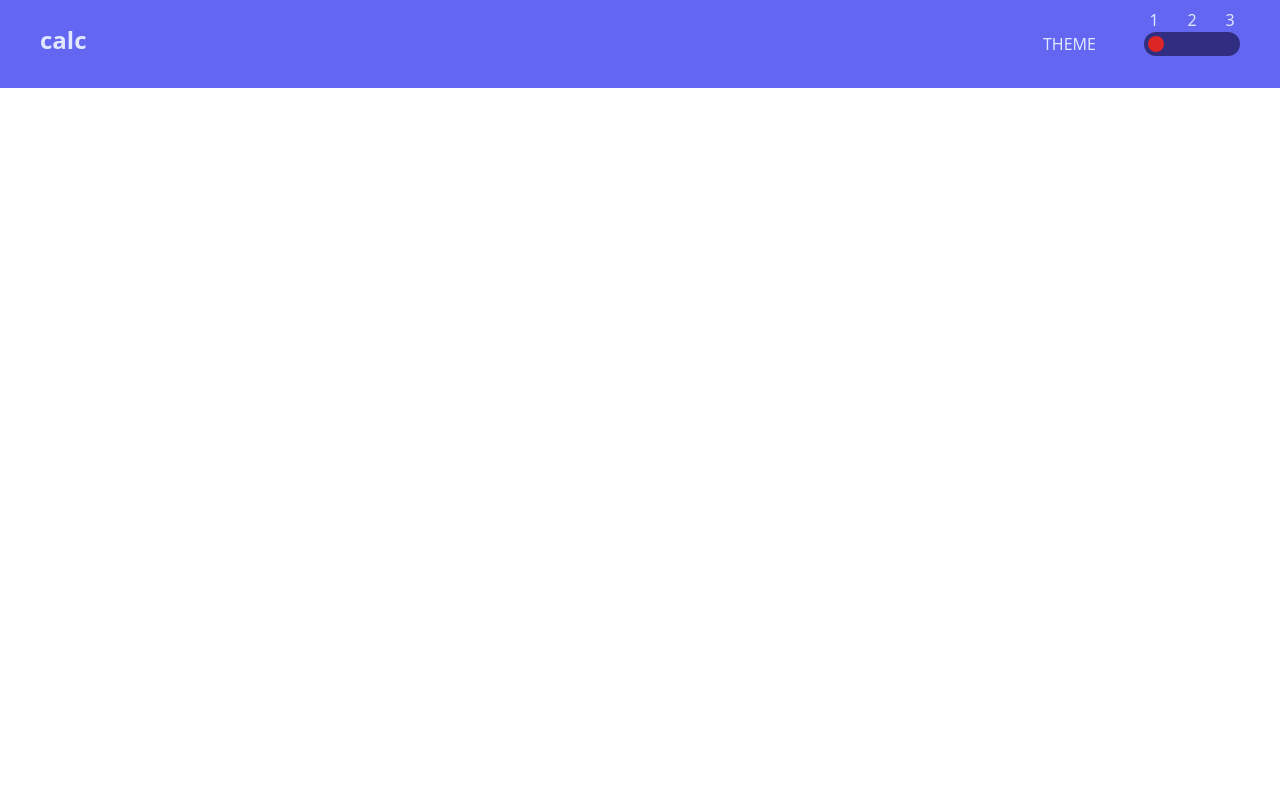
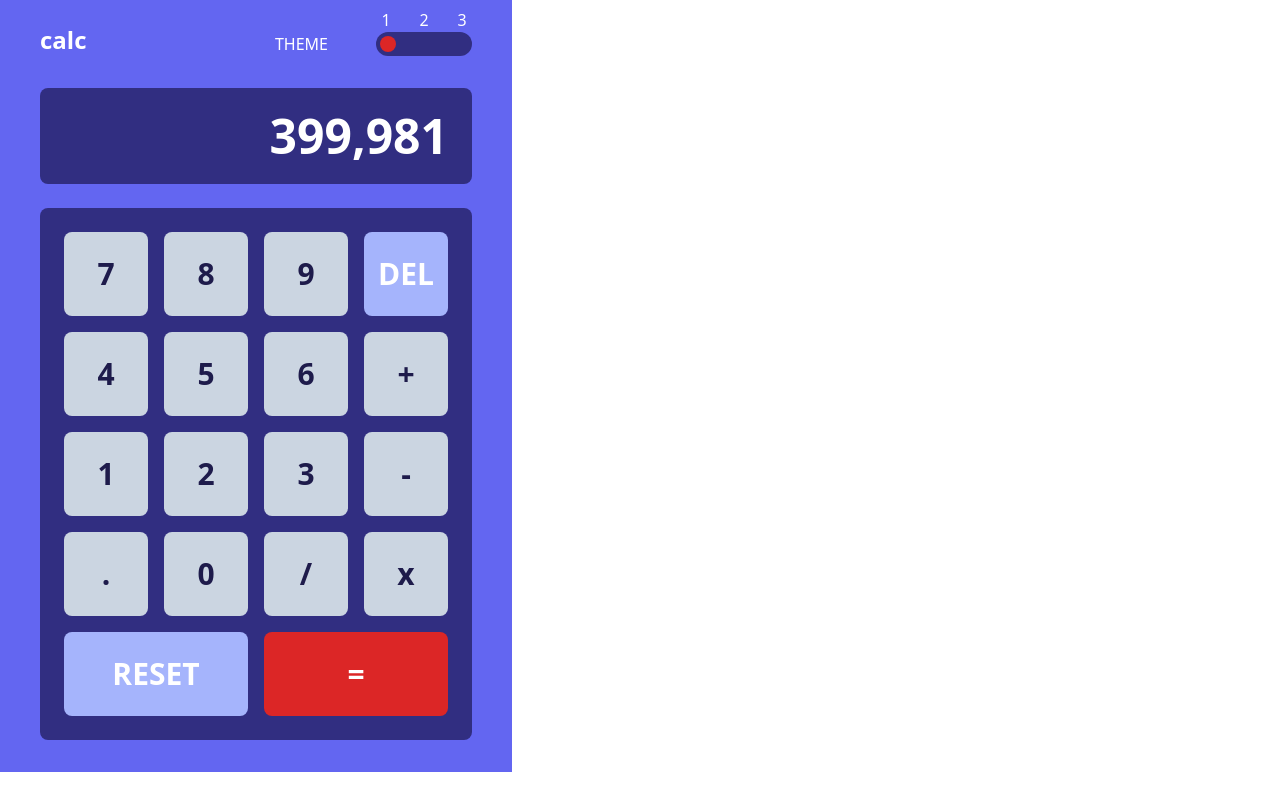
Before and after one commit to Kris1027/react-calculator-app, a React (Vite) app: page / in a window 1280 px wide. Built offline with nearby package versions, Linux system fonts and the light colour scheme.

Commit message:
create Main component and styled in first theme

```diff
--- a/src/App.jsx
+++ b/src/App.jsx
@@ -1,7 +1,13 @@
 import Header from "./ui/Header";
+import Main from "./ui/Main";
 
 function App() {
-  return <Header />;
+  return (
+    <div className="flex max-w-lg flex-col gap-y-6 bg-indigo-500 px-10 pb-8">
+      <Header />
+      <Main />
+    </div>
+  );
 }
 
 export default App;
--- a/src/ui/Header.jsx
+++ b/src/ui/Header.jsx
@@ -2,7 +2,7 @@ import SwitchThemer from "../components/SwitchThemer";
 
 function Header() {
   return (
-    <header className="flex items-center justify-between bg-indigo-500 px-10 pb-6 pt-4 text-indigo-100">
+    <header className="flex items-center justify-between pt-4 text-white">
       <h1 className="text-2xl font-bold">calc</h1>
       <SwitchThemer />
     </header>
--- /dev/null
+++ b/src/ui/Main.jsx
@@ -0,0 +1,67 @@
+function Main() {
+  return (
+    <main className="flex flex-col gap-y-6">
+      <div className="rounded-lg bg-indigo-900 p-6 text-end text-5xl font-bold text-white">
+        399,981
+      </div>
+      <div className="grid grid-cols-4 gap-4 rounded-lg bg-indigo-900 p-6 text-end text-3xl font-bold text-white">
+        <button className="rounded-lg bg-slate-300 py-6 text-indigo-950 hover:bg-slate-100 active:scale-95">
+          7
+        </button>
+        <button className="rounded-lg bg-slate-300 py-6 text-indigo-950 hover:bg-slate-100 active:scale-95">
+          8
+        </button>
+        <button className="rounded-lg bg-slate-300 py-6 text-indigo-950 hover:bg-slate-100 active:scale-95">
+          9
+        </button>
+        <button className="rounded-lg bg-indigo-300 py-6 text-white hover:bg-indigo-200 active:scale-95">
+          DEL
+        </button>
+        <button className="rounded-lg bg-slate-300 py-6 text-indigo-950 hover:bg-slate-100 active:scale-95">
+          4
+        </button>
+        <button className="rounded-lg bg-slate-300 py-6 text-indigo-950 hover:bg-slate-100 active:scale-95">
+          5
+        </button>
+        <button className="rounded-lg bg-slate-300 py-6 text-indigo-950 hover:bg-slate-100 active:scale-95">
+          6
+        </button>
+        <button className="rounded-lg bg-slate-300 py-6 text-indigo-950 hover:bg-slate-100 active:scale-95">
+          +
+        </button>
+        <button className="rounded-lg bg-slate-300 py-6 text-indigo-950 hover:bg-slate-100 active:scale-95">
+          1
+        </button>
+        <button className="rounded-lg bg-slate-300 py-6 text-indigo-950 hover:bg-slate-100 active:scale-95">
+          2
+        </button>
+        <button className="rounded-lg bg-slate-300 py-6 text-indigo-950 hover:bg-slate-100 active:scale-95">
+          3
+        </button>
+        <button className="rounded-lg bg-slate-300 py-6 text-indigo-950 hover:bg-slate-100 active:scale-95">
+          -
+        </button>
+        <button className="rounded-lg bg-slate-300 py-6 text-indigo-950 hover:bg-slate-100 active:scale-95">
+          .
+        </button>
+        <button className="rounded-lg bg-slate-300 py-6 text-indigo-950 hover:bg-slate-100 active:scale-95">
+          0
+        </button>
+        <button className="rounded-lg bg-slate-300 py-6 text-indigo-950 hover:bg-slate-100 active:scale-95">
+          /
+        </button>
+        <button className="rounded-lg bg-slate-300 py-6 text-indigo-950 hover:bg-slate-100 active:scale-95">
+          x
+        </button>
+        <button className="col-span-2 rounded-lg bg-indigo-300 py-6 text-white hover:bg-indigo-200 active:scale-95">
+          RESET
+        </button>
+        <button className="col-span-2 rounded-lg bg-red-600 py-6 text-white hover:bg-red-500 active:scale-95">
+          =
+        </button>
+      </div>
+    </main>
+  );
+}
+
+export default Main;
```
